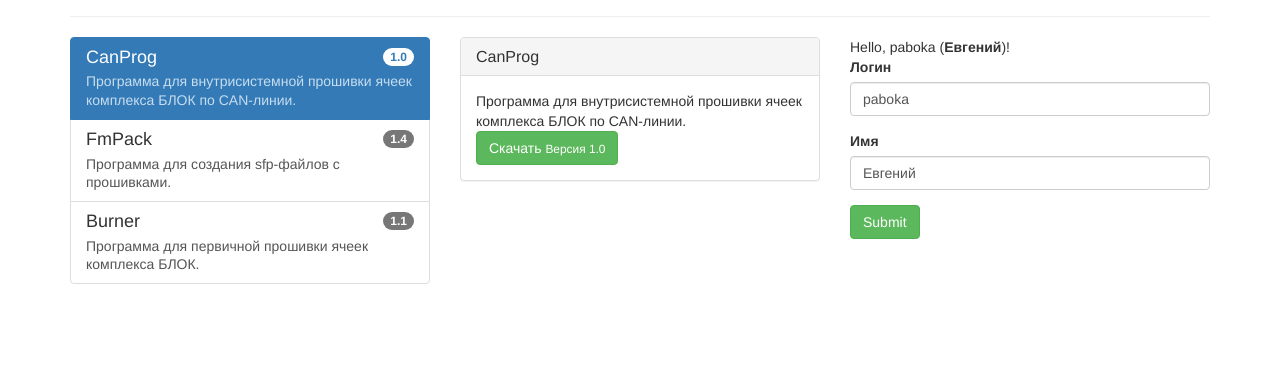
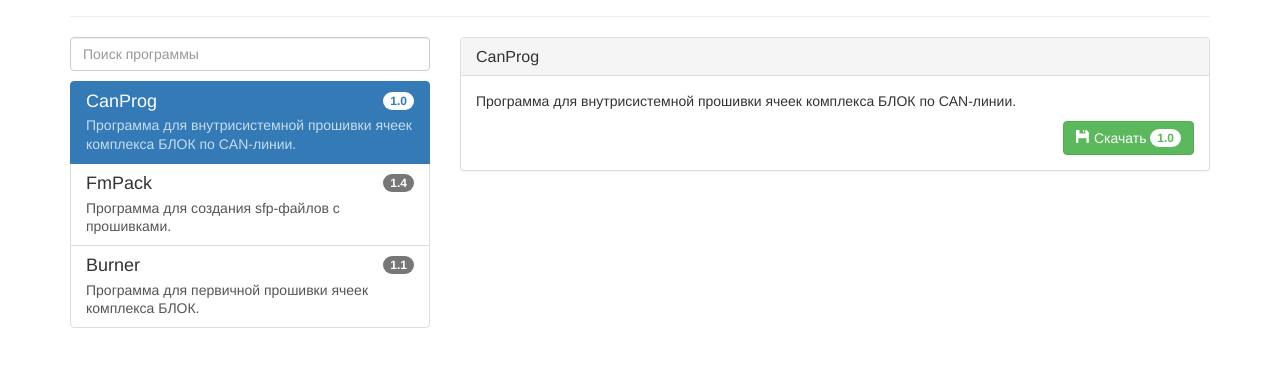
Before and after one commit to plyusnin/Angularity, a plain HTML site: page AngularJsApplication/Index.html in a window 1280 px wide. Shown: the part 83-450 px from the top of the page. Drawn offline with Linux system fonts and the light colour scheme.

Commit message:
Добавил фильтр и чуть причесал панель "скачать"

```diff
--- a/AngularJsApplication/Index.html
+++ b/AngularJsApplication/Index.html
@@ -9,47 +9,40 @@
 <body ng-controller="MainCtrl">
 <div class="container">
     <div class="page-header">
-        <h1>Игрища с Angular.js <small>Проверяя всякое</small></h1>
+        <h1>Игрища с Angular.js <small>Проверяя всякое</small>
+        </h1>
     </div>
     <div class="row">
         <div class="col-md-4">
+            <p>
+                <input type="text" class="form-control" placeholder="Поиск программы" ng-model="programFilter">
+            </p>
             <div div class="list-group">
-                <a href="#" class="list-group-item" ng-repeat="program in programs" ng-class="{active: selectedProgram==program}" ng-click="selectProgram(program);">
+                <a href="#" class="list-group-item" ng-repeat="program in programs | filter:programFilter" ng-class="{active: selectedProgram==program}" ng-click="selectProgram(program);">
                     <span class="badge">{{program.version}}</span>
                     <h4 class="list-group-item-heading">{{program.name}}</h4>
                     <p class="list-group-item-text">{{program.description}}</p>
                 </a>
             </div>
         </div>
-        <div class="col-md-4">
+        <div class="col-md-8">
             <div class="panel panel-default">
                 <div class="panel-heading">
                     <h3 class="panel-title">{{selectedProgram.name}}</h3>
                 </div>
                 <div class="panel-body">
-                    <div>{{selectedProgram.description}}</div>
-                    <button type="button" class="btn btn-success">
-                        <span>Скачать</span>
-                        <small>Версия {{selectedProgram.version}}</small>
-                    </button>
+                    <div>
+                        <p>{{selectedProgram.description}}</p>
+                    </div>
+                    <div class="pull-right">
+                        <button type="button" class="btn btn-success">
+                            <span class="glyphicon glyphicon-floppy-disk" aria-hidden="true"></span>
+                            <span>Скачать</span>
+                            <span class="badge">{{selectedProgram.version}}</span>
+                        </button>
+                    </div>
                 </div>
             </div>
-        </div>
-        <div class="col-md-4">
-            <div>
-                Hello, {{userDetails.login}} (<b>{{userDetails.name}}</b>)!
-            </div>
-            <form>
-                <div class="form-group">
-                    <label for="loginEdit">Логин</label>
-                    <input type="text" class="form-control" id="loginEdit" placeholder="Введите логин" ng-model="userDetails.login">
-                </div>
-                <div class="form-group">
-                    <label for="nameEdit">Имя</label>
-                    <input type="text" class="form-control" id="nameEdit" placeholder="Введите имя" ng-model="userDetails.name">
-                </div>
-                <button type="submit" class="btn btn-success">Submit</button>
-            </form>
         </div>
     </div>
 </div>
```
